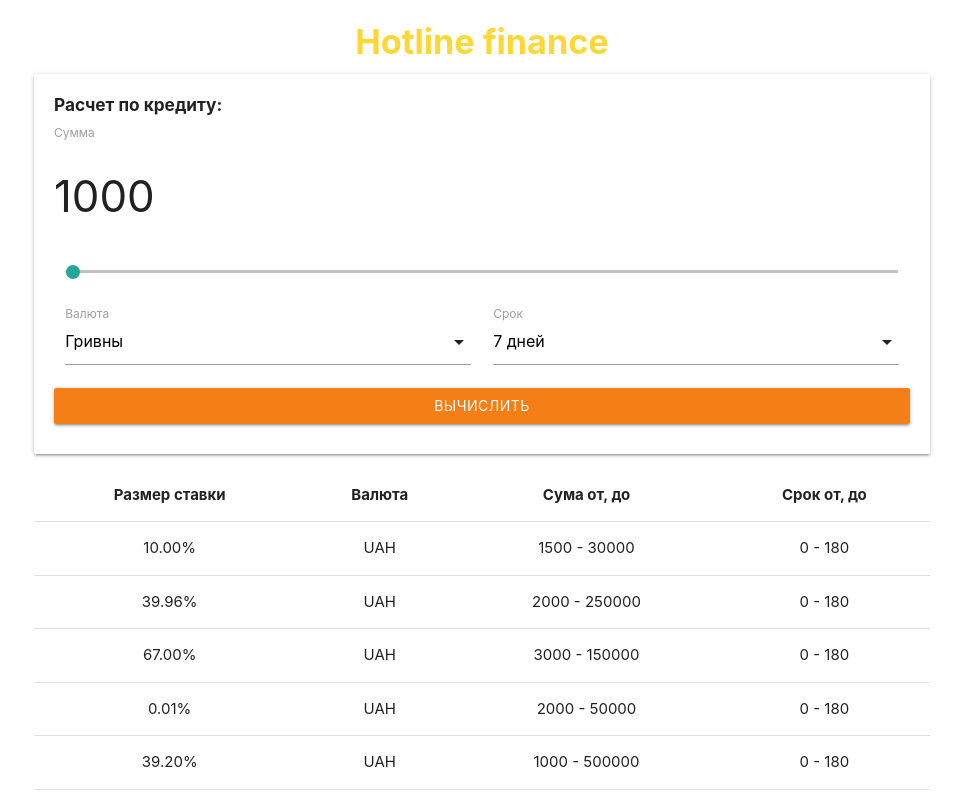
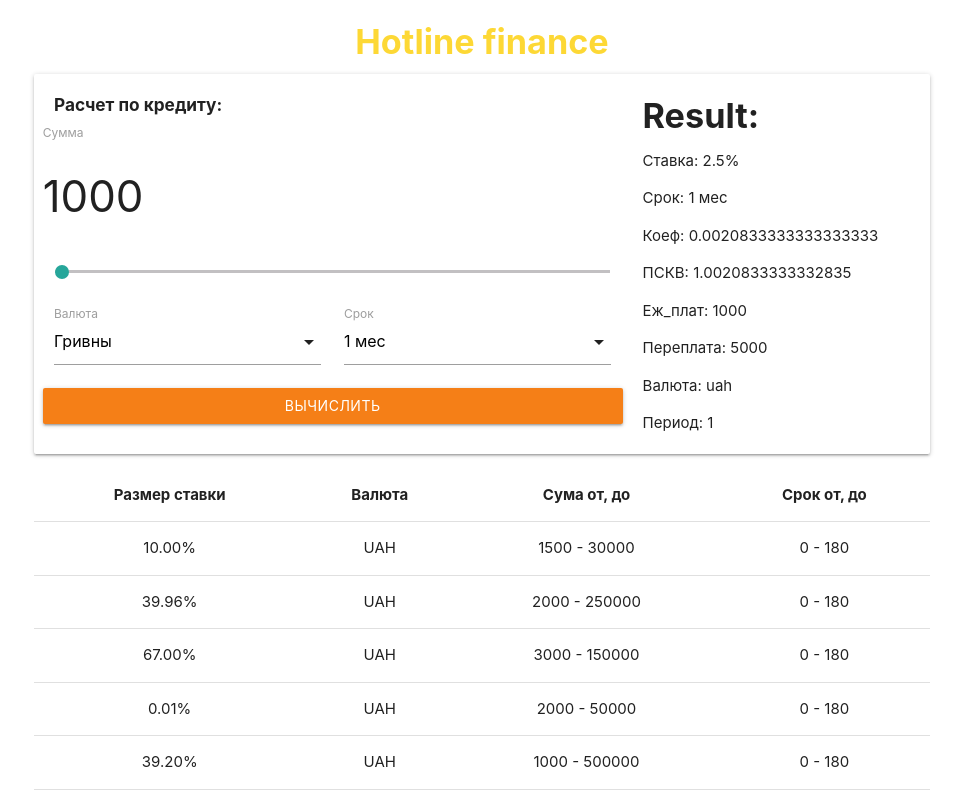
Before and after one commit to serhWebDev/hot-fin-app, a React (Create React App) app: page /result in a window 1280 px wide. Shown: the top 800 px of the page, without its empty margins (158-1121 px from the left). Built offline with nearby package versions, Linux system fonts and the light colour scheme.

Commit message:
7 commit. Result

```diff
--- a/src/conponents/Calculator.js
+++ b/src/conponents/Calculator.js
@@ -30,7 +30,7 @@
         });
 
         return (
-            <div className="card" style={cardStyle}>
+            <div className="col s8" style={cardStyle}>
                 <h6 className=""><b>Расчет по кредиту:</b></h6>
                 <form action="#">
                     <div className="row">
@@ -64,11 +64,14 @@
                                 name="period"
                                 value={this.props.period}
                                 onChange={this.timeChangeHandler}>
-                                <option value="7">7 дней</option>
-                                <option value="30">1 мес</option>
-                                <option value="60">2 мес</option>
-                                <option value="90">3 мес</option>
-                                <option value="180">6 мес</option>
+                                <option value="1">1 мес</option>
+                                <option value="2">2 мес</option>
+                                <option value="3">3 мес</option>
+                                <option value="6">6 мес</option>
+                                <option value="9">9 мес</option>
+                                <option value="12">12 мес</option>
+                                <option value="15">15 мес</option>
+                                <option value="18">18 мес</option>
                             </select>
                             <label>Срок</label>
                         </div>
--- a/src/conponents/CalculatorContainer.js
+++ b/src/conponents/CalculatorContainer.js
@@ -1,12 +1,15 @@
 import React, { Component } from 'react';
+import {connect} from "react-redux";
+
 import Calculator from './Calculator';
-import {connect} from "react-redux";
+import Result from './Result';
 
 import { setSumData, setCurrencyData, setPeriodData } from '../store/calculator/actions';
 
 class CalculatorContainer extends Component {
     render() {
         return (
+            <div className="row card">
                 <Calculator
                     setSumData = {this.props.setSumData}
                     setCurrencyData = {this.props.setCurrencyData}
@@ -15,12 +18,21 @@
                     currency = {this.props.currency}
                     period = {this.props.period}
                 />
+                <Result
+                    rate = {this.props.rate}
+                    sum = {this.props.sum}
+                    currency = {this.props.currency}
+                    period = {this.props.period}
+                />
+            </div>
+
         );
     }
 }
 
 const mapStateProps = state => {
     return {
+        rate: state.calculator.rate,
         sum: state.calculator.sum,
         currency: state.calculator.currency,
         period: state.calculator.period
--- /dev/null
+++ b/src/conponents/Result.js
@@ -0,0 +1,21 @@
+import React, { Component } from 'react';
+
+class Result extends Component {
+    render() {
+        return (
+            <div className="col s4">
+                <h4><b>Result:</b></h4>
+                <p>Ставка: { this.props.rate }%</p>
+                <p>Срок: { this.props.period } мес</p>
+                <p>Коеф: { this.props.rate / 100 / 12 } </p>
+                <p>ПСКВ: { (this.props.sum * ( (this.props.rate / 100 / 12) * Math.pow((1 + this.props.rate / 100 / 12), this.props.period)))/((Math.pow((1 + this.props.rate / 100 / 12), this.props.period) - 1) * this.props.sum ) }</p>
+                <p>Еж_плат: { this.props.sum / this.props.period }</p>
+                <p>Переплата: {( this.props.sum + 5 * ( this.props.sum / this.props.period )) - this.props.sum }</p>
+                <p>Валюта: { this.props.currency }</p>
+                <p>Период: { this.props.period }</p>
+            </div>
+
+        );
+    }
+}
+export default Result;
--- a/src/store/calculator/actions.js
+++ b/src/store/calculator/actions.js
@@ -14,5 +14,6 @@
     type: GET_PERIOD_DATA_SUM_FROM_CALCULATOR,
     payload: periodData
 });
+
 export const getStorageData = () => JSON.parse(window.localStorage.getItem('savedData'));
 export const setStorageData = data => window.localStorage.setItem('savedData', JSON.stringify(data));
--- a/src/store/calculator/reducers.js
+++ b/src/store/calculator/reducers.js
@@ -7,9 +7,10 @@
 } from "./actions";
 
 const defaultState = {
+    rate: 2.5,
     sum: 1000,
     currency: 'uah',
-    period: 7
+    period: 1
 };
 
 export const calculatorReducer = (state = getStorageData() || defaultState, action) => {
```
Lines whose indentation alone changed are shown as unchanged.
